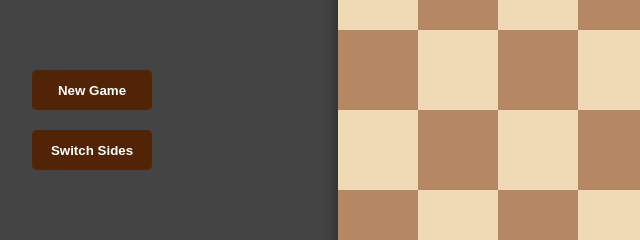
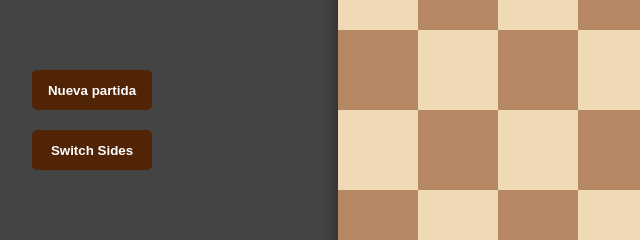
Before and after one commit to gabrielgerezmauri/ajedrez-javascript, a plain HTML site: page index.html in a window 1280 px wide. Shown: the part 290-530 px from the top of the page, 56-696 px from the left. Drawn offline with Linux system fonts and the light colour scheme.

Commit message:
cambiando index.html

```diff
--- a/index.html
+++ b/index.html
@@ -27,7 +27,7 @@
                 <option value="10">Level 10</option>
             </select> -->
             <div>
-                <button id="newGame">New Game</button>
+                <button id="newGame">Nueva partida</button>
             </div>
             <div>
                 <button id="switchSides">Switch Sides</button>
```
